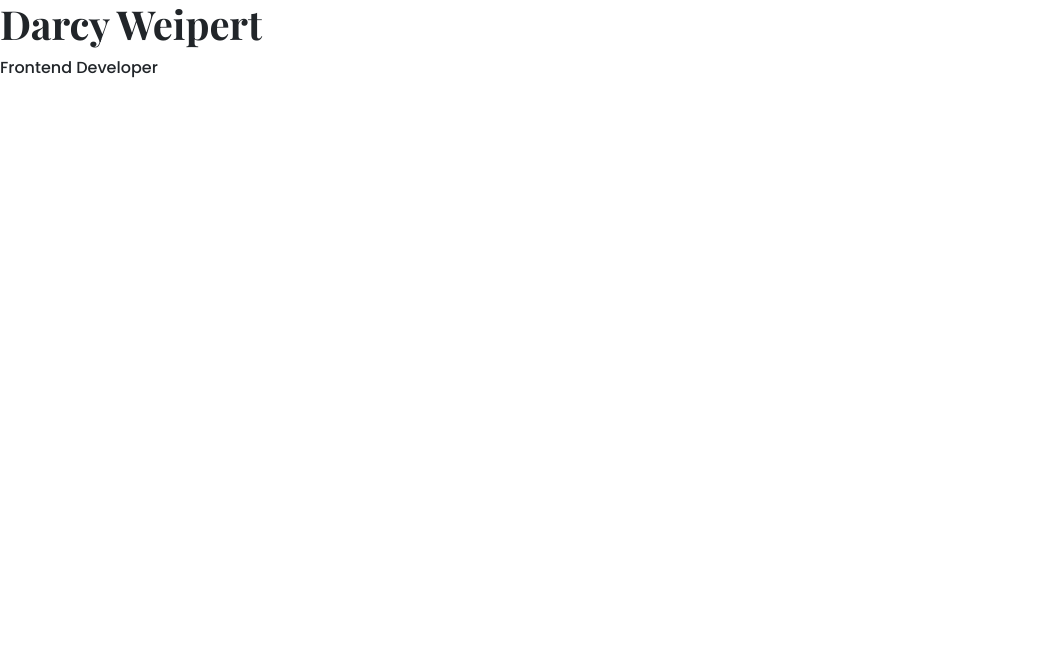
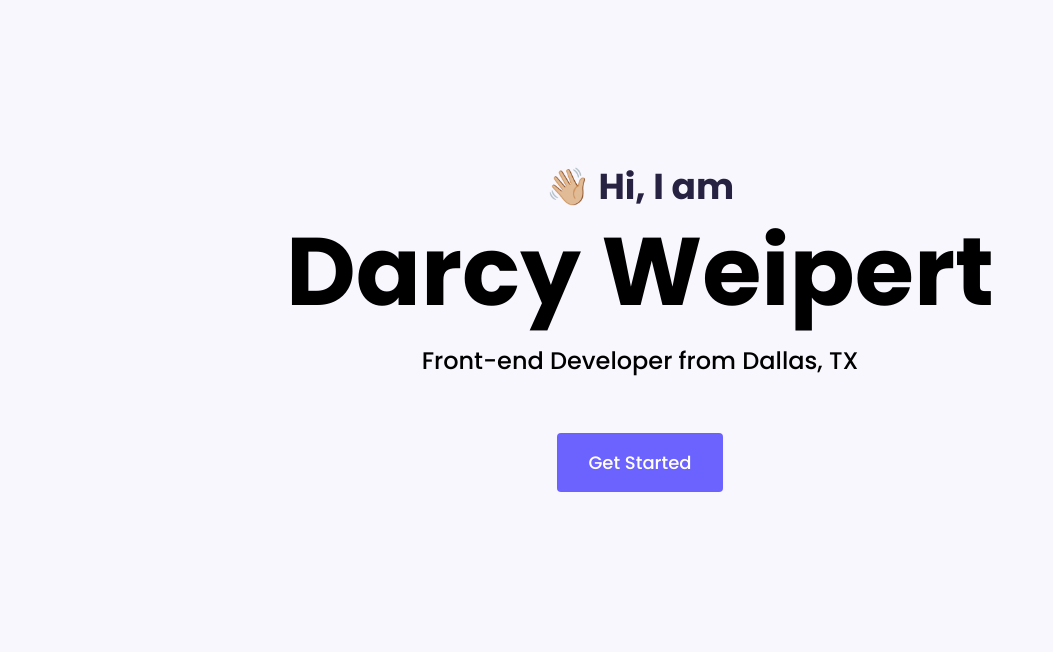
Before and after one commit to Darcy-Weipert/portfolio-project, a plain HTML site: page index.html in a window 1280 px wide. Shown: the whole page, without its empty margins (0-1053 px from the left). Drawn offline with nearby package versions, Linux system fonts and the light colour scheme; a web font is replaced by a local one.

Commit message:
added and styled top section of homepage

```diff
--- a/index.html
+++ b/index.html
@@ -20,15 +20,19 @@
       src="https://kit.fontawesome.com/f6b81dee2b.js"
       crossorigin="anonymous"
     ></script>
-    <link rel="stylesheet" href="styles/portfolio.css" />
-  </head>
-  <body>
     <script
       src="https://cdn.jsdelivr.net/npm/bootstrap@5.3.2/dist/js/bootstrap.bundle.min.js"
       integrity="sha384-C6RzsynM9kWDrMNeT87bh95OGNyZPhcTNXj1NW7RuBCsyN/o0jlpcV8Qyq46cDfL"
       crossorigin="anonymous"
     ></script>
-    <h1>Darcy Weipert</h1>
-    <p>Frontend Developer</p>
+    <link rel="stylesheet" href="styles/portfolio.css" />
+  </head>
+  <body>
+    <div class="hero">
+      <p>👋🏼 Hi, I am</p>
+      <h1>Darcy Weipert</h1>
+      <h2 class="mb-5">Front-end Developer from Dallas, TX</h2>
+      <a href="#" class="btn btn-branding">Get Started</a>
+    </div>
   </body>
 </html>
--- a/styles/portfolio.css
+++ b/styles/portfolio.css
@@ -1,6 +1,51 @@
+:root {
+  --branding-color: #6c63ff;
+  --secondary-color: #f9f7fe;
+  --heading-font-family: "Playfair Display", serif;
+  --default-font-family: "Poppins", sans-serif;
+}
+body {
+  font-family: var(--default-font-family);
+}
+
+h1,
+h2,
+h3,
+h4,
+h5,
+h6 {
+  color: black;
+  font-family: var(heading-font-family);
+  font-weight: bold;
+}
 h1 {
-  font-family: "Playfair Display", serif;
+  font-size: 96px;
 }
 p {
-  font-family: "Poppins", sans-serif;
+  font-weight: normal;
 }
+.hero {
+  background: var(--secondary-color);
+  text-align: center;
+  padding: 160px 0;
+}
+.hero p {
+  font-size: 36px;
+  font-weight: bold;
+  margin: 0;
+  color: #272142;
+}
+.hero h2 {
+  font-family: var(--default-font-family);
+  line-height: 2;
+  font-weight: normal;
+  font-size: 24px;
+}
+.btn-branding {
+  background: var(--branding-color);
+  border-radius: 4px;
+  color: white;
+  font-size: 18px;
+  line-height: 27px;
+  padding: 15px 30px;
+}
```
